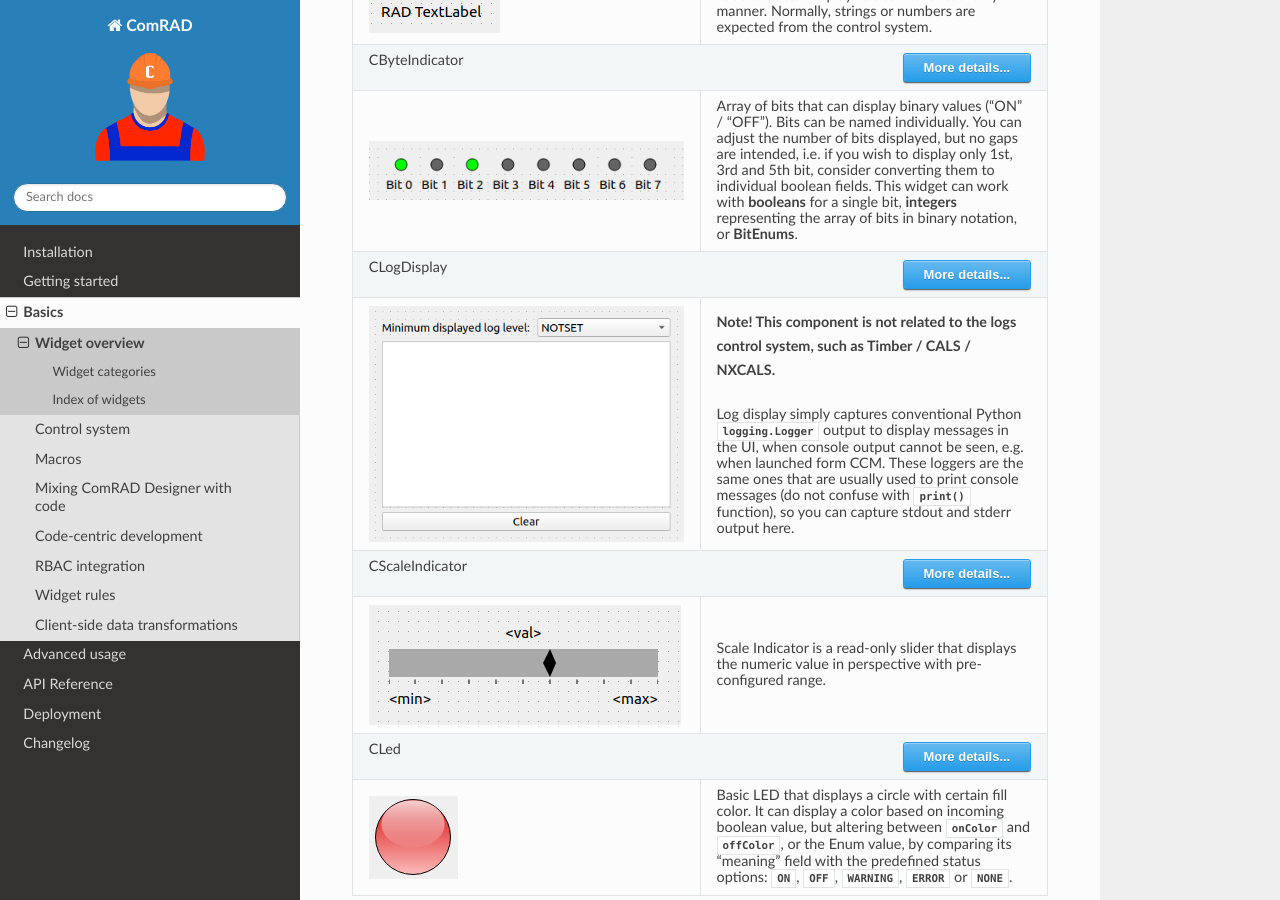
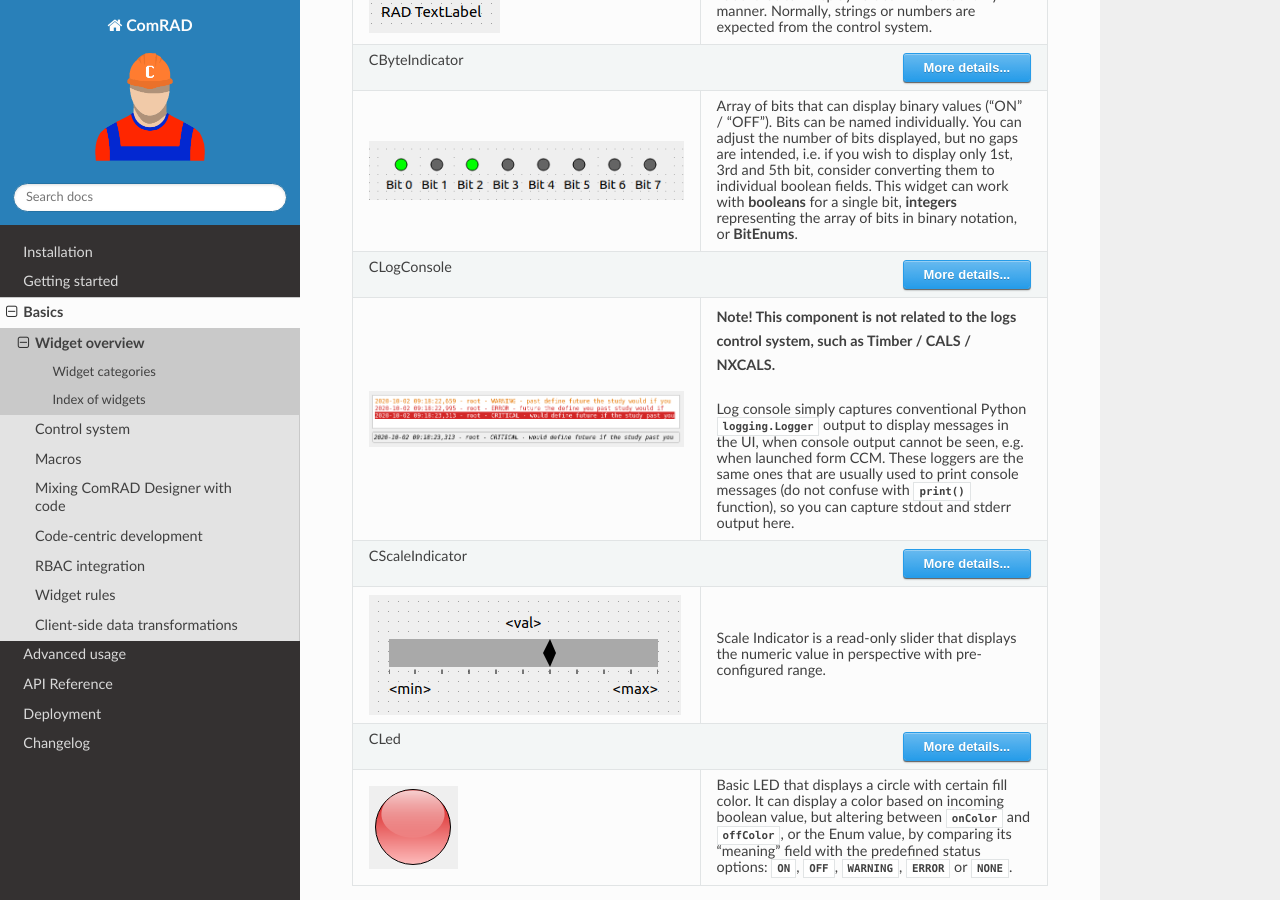
Before and after one commit to jfpatrick/accsoft-gui-rad-comrad, a Sphinx documentation site: the page built from docs/basic/widgets.rst, in a window 1280 px wide and 900 px high, scrolled down 1123 px. Built offline with Sphinx 7.4.7 and the Read the Docs theme 2.0.0, drawn with Linux system fonts in a browser that asks for light colours; the version number could not be read and is left out; some of the changed text lies outside the part shown.

Commit message:
Replace CLogDisplay documentation with CLogConsole

```diff
--- a/docs/api/widgets/module.rst
+++ b/docs/api/widgets/module.rst
@@ -17,7 +17,7 @@ Widgets
     clabel
     cled
     clineedit
-    clogdisplay
+    clogconsole
     cpropertyedit
     cpushbutton
     crelateddisplaybutton
--- a/docs/basic/widgets.rst
+++ b/docs/basic/widgets.rst
@@ -3,7 +3,7 @@ Widget overview
 
 ComRAD widgets in many cases are direct counterparts of the standard Qt Widgets
 (e.g. :ref:`CLabel <clabellocal>` is merely a fancier :class:`QLabel`).
-They can also be compound - constructed of several primitive Qt Widgets (e.g. :ref:`CLogDisplay <clogdisplaylocal>`),
+They can also be compound - constructed of several primitive Qt Widgets (e.g. :ref:`CLogConsole <clogconsolelocal>`),
 or completely custom - PyQtGraph descendants are :class:`QGraphicsView` descendants.
 
 All ComRAD widgets are C-prefixed, and follow the Q-prefix notation of Qt.
@@ -60,15 +60,15 @@ Index of widgets
                         individual boolean fields. This widget can work with **booleans**
                         for a single bit, **integers** representing the array of bits in
                         binary notation, or **BitEnums**.
-   CLogDisplay |clogdisplaywiki|
+   CLogConsole |clogconsolewiki|
    ---------------------------------------------------------------------------------------
-   |clogdisplay|        .. _clogdisplaylocal:
+   |clogconsole|        .. _clogconsolelocal:
 
                         | **Note! This component is not related to the logs**
                           **control system, such as Timber / CALS / NXCALS.**
                         |
 
-                        Log display simply captures conventional Python
+                        Log console simply captures conventional Python
                         :class:`logging.Logger` output to display messages in the UI, when
                         console output cannot be seen, e.g. when launched form CCM. These
                         loggers are the same ones that are usually used to print console
@@ -246,7 +246,7 @@ Index of widgets
 
 .. |clabel| image:: ../img/widget_clabel.png
 .. |cbyteindicator| image:: ../img/widget_cbyteindicator.png
-.. |clogdisplay| image:: ../img/widget_clogdisplay.png
+.. |clogconsole| image:: ../img/widget_clogconsole.png
 .. |cscaleindicator| image:: ../img/widget_cscaleindicator.png
 .. |ccheckbox| image:: ../img/widget_ccheckbox.png
 .. |cled| image:: ../img/widget_cled.png
@@ -348,9 +348,9 @@ Index of widgets
 
     <a href="../api/widgets/ccheckbox.html" class="apibutton">More details...</a>
 
-.. |clogdisplaywiki| raw:: html
+.. |clogconsolewiki| raw:: html
 
-    <a href="../api/widgets/clogdisplay.html" class="apibutton">More details...</a>
+    <a href="../api/widgets/clogconsole.html" class="apibutton">More details...</a>
 
 .. |cscaleindicatorwiki| raw:: html
 
```
Also changed, not shown: docs/api/widgets/clogconsole.rst (added, +124 -0 lines), docs/api/widgets/clogdisplay.rst (deleted, +0 -55 lines), docs/img/logconsole_designer_levels.png (added), docs/img/logconsole_menu.png (added), docs/img/logconsole_prefs.png (added), docs/img/widget_clogconsole.png (added), docs/img/widget_clogdisplay.png (deleted).
